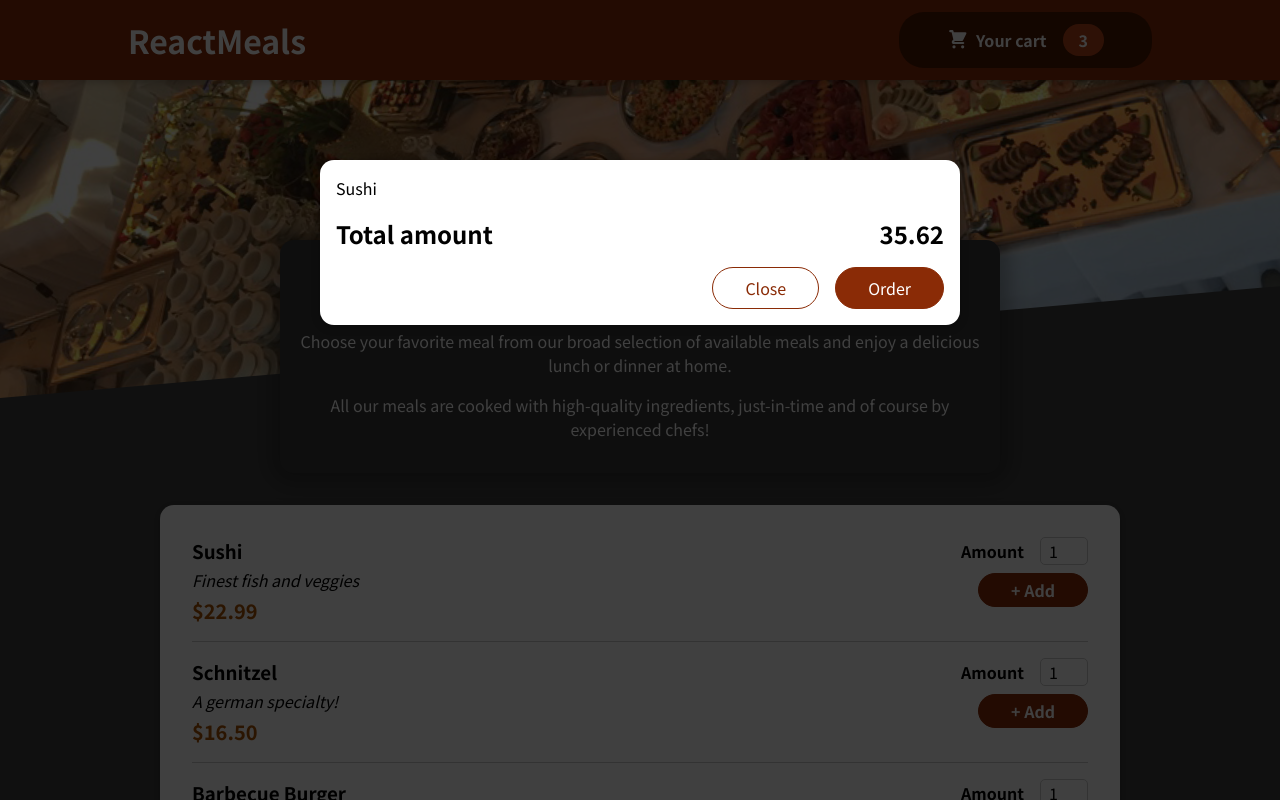
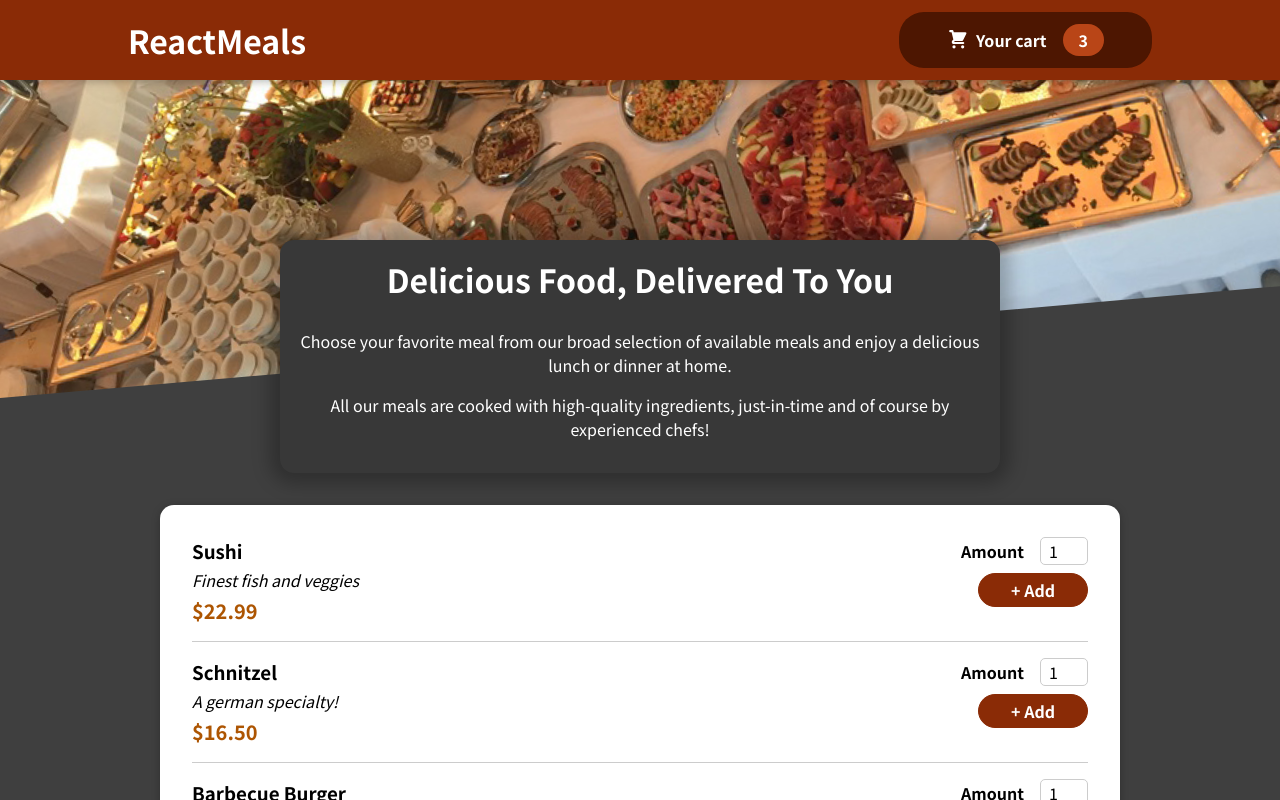
Before and after one commit to fredericmineur/React-food-order-app, a React (Create React App) app: page / in a window 1280 px wide. Shown: the top 800 px of the page. Built offline with nearby package versions, Linux system fonts and the light colour scheme.

Commit message:
add state management for Cart and Modal

```diff
--- a/src/App.js
+++ b/src/App.js
@@ -1,13 +1,24 @@
-import React, { Fragment } from "react";
+import React, { Fragment, useState } from "react";
 import Header from "./components/Layout/Header";
 import Meals from "./components/Meals/Meals";
 import Cart from "./components/Cart/Cart";
 
 function App() {
+
+  const [cartIsShown, setCartIsShown] = useState(false);
+
+  const showCartHandler = () => {
+    setCartIsShown(true);
+  };
+
+  const hideCartHandler = () => {
+    setCartIsShown(false);
+  };
+
   return (
     <Fragment>
-      <Cart />
-      <Header />
+      {cartIsShown && <Cart onCloseCart={hideCartHandler}/>}
+      <Header onShowCart={showCartHandler}/>
       <main>
         <Meals />
       </main>
--- a/src/components/Cart/Cart.js
+++ b/src/components/Cart/Cart.js
@@ -11,14 +11,14 @@
   );
 
   return (
-    <Modal>
+    <Modal onClose={props.onCloseCart}>
       {cartItems}
       <div className={styles.total}>
         <span>Total amount</span>
         <span>35.62</span>
       </div>
       <div className={styles.actions}>
-          <button className={styles['button--alt']}>Close</button>
+          <button className={styles['button--alt']} onClick={props.onCloseCart}>Close</button>
           <button className={styles.button}>Order</button>
       </div>
     </Modal>
--- a/src/components/Layout/Header.js
+++ b/src/components/Layout/Header.js
@@ -7,7 +7,7 @@
     return <Fragment>
         <header className={styles.header}>
             <h1>ReactMeals</h1>
-            <HeaderCartButton>Cart</HeaderCartButton>
+            <HeaderCartButton onShowCart={props.onShowCart}/>
         </header>
         <div className={styles['main-image']}>
             <img src={mealsImage} alt="A table full of delicious food"/>
--- a/src/components/Layout/HeaderCartButton.js
+++ b/src/components/Layout/HeaderCartButton.js
@@ -4,7 +4,7 @@
 
 const HeaderCartButton = (props) => {
   return (
-    <button className={styles.button}>
+    <button className={styles.button} onClick={props.onShowCart}>
       <span className={styles.icon}>
         <CartIcon />
       </span>
--- a/src/components/UI/Modal.js
+++ b/src/components/UI/Modal.js
@@ -3,7 +3,7 @@
 import ReactDOM from 'react-dom';
 
 const Backdrop = props => {
-    return <div className={styles.backdrop} />
+    return <div className={styles.backdrop} onClick={props.onClose} />
 }
 
 const ModalOverlay = props => {
@@ -17,7 +17,7 @@
 const Modal = props => {
     return <Fragment>
 
-        {ReactDOM.createPortal(<Backdrop />, portalElement)}
+        {ReactDOM.createPortal(<Backdrop onClose={props.onClose}/>, portalElement)}
         {ReactDOM.createPortal(<ModalOverlay>{props.children}</ModalOverlay>, portalElement)}
 
     </Fragment>
```
